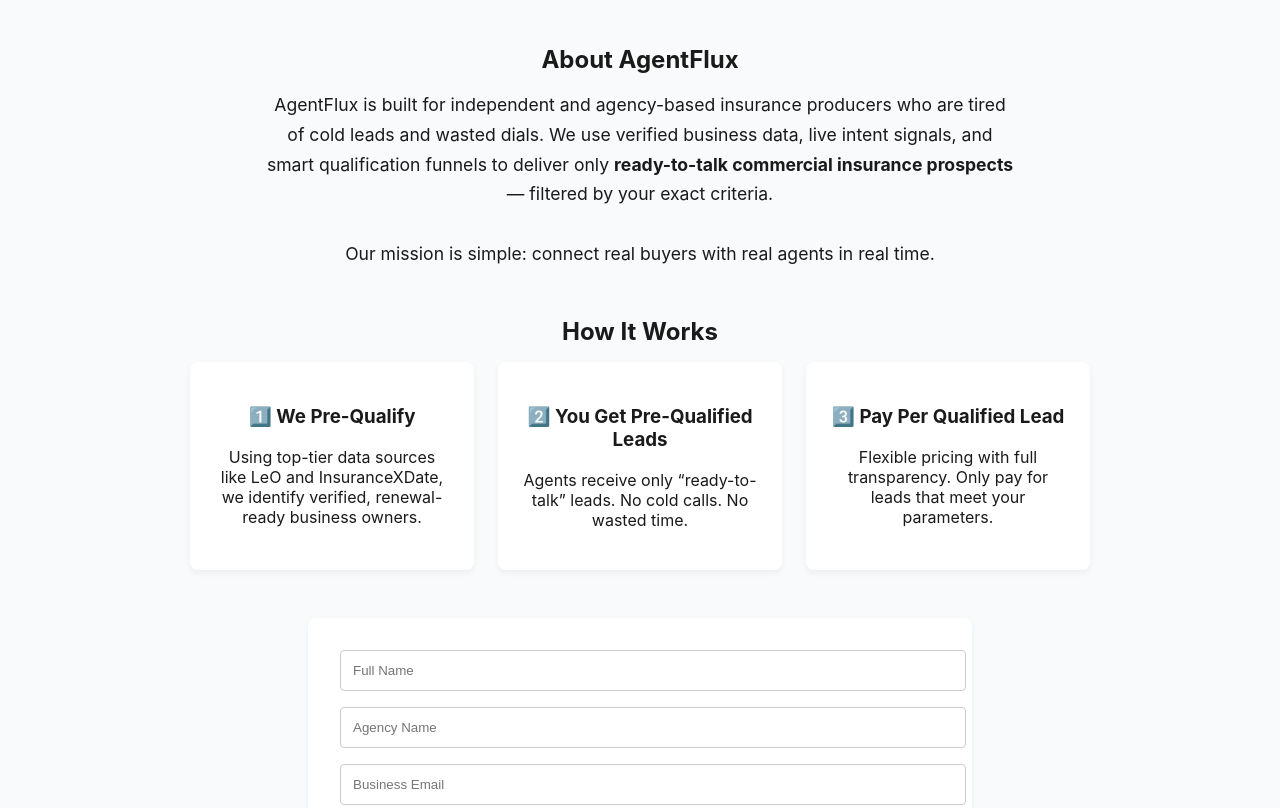
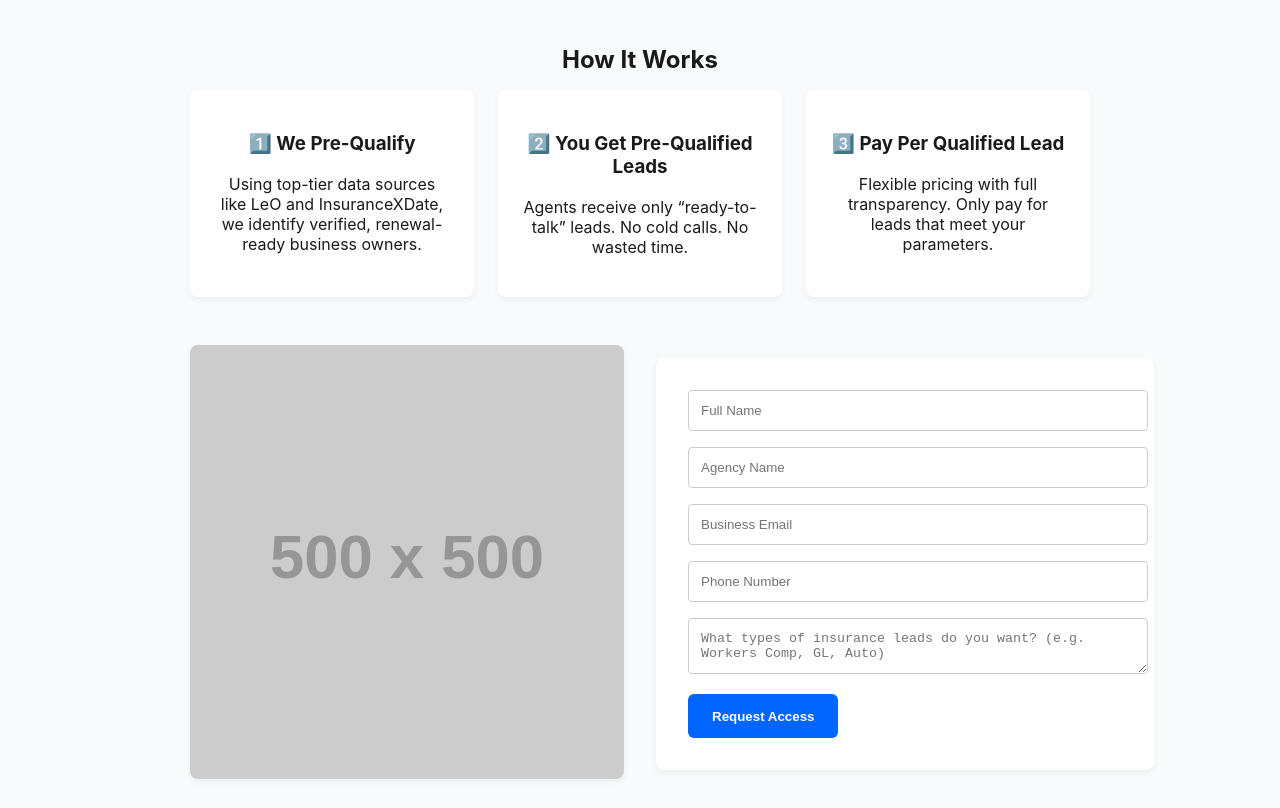
Before and after one commit to theshoppinggenies-png/agentflow, a website: page index.html in a window 1280 px wide. Shown: the part 404-1212 px from the top of the page. Drawn offline with Linux system fonts and the light colour scheme; placeholder pictures from the web are drawn by us.

Commit message:
Update index.html

```diff
--- a/index.html
+++ b/index.html
@@ -46,11 +46,13 @@
       text-decoration: underline;
     }
 
+    /* HERO SECTION WITH IMAGE */
     .hero {
       text-align: center;
       padding: 5rem 1rem;
-      background: linear-gradient(to bottom right, var(--primary), var(--secondary));
       color: var(--text-light);
+      background: linear-gradient(to bottom right, rgba(0,102,255,0.85), rgba(0,75,181,0.85)),
+        url('https://via.placeholder.com/1600x800?text=Insurance+Agent+on+Call') center/cover no-repeat;
     }
 
     .hero h1 {
@@ -102,13 +104,30 @@
       box-shadow: 0 3px 6px rgba(0,0,0,0.05);
     }
 
+    /* FORM WITH IMAGE */
+    .form-container {
+      display: grid;
+      grid-template-columns: repeat(auto-fit, minmax(300px, 1fr));
+      gap: 2rem;
+      align-items: center;
+    }
+
     form {
       background: #fff;
       padding: 2rem;
       border-radius: 8px;
       box-shadow: 0 3px 6px rgba(0,0,0,0.05);
-      max-width: 600px;
-      margin: 0 auto;
+      width: 100%;
+    }
+
+    .form-image {
+      text-align: center;
+    }
+
+    .form-image img {
+      width: 100%;
+      border-radius: 8px;
+      box-shadow: 0 3px 6px rgba(0,0,0,0.05);
     }
 
     input, textarea {
@@ -167,17 +186,6 @@
   <a href="#form" class="cta-btn">Get Qualified Leads</a>
 </section>
 
-<section id="about" class="section">
-  <h2>About AgentFlux</h2>
-  <p style="text-align:center; max-width:750px; margin:0 auto; font-size:1.1rem; line-height:1.7;">
-    AgentFlux is built for independent and agency-based insurance producers who are tired of cold leads and wasted dials.
-    We use verified business data, live intent signals, and smart qualification funnels to deliver only
-    <strong>ready-to-talk commercial insurance prospects</strong> — filtered by your exact criteria.
-    <br><br>
-    Our mission is simple: connect real buyers with real agents in real time.
-  </p>
-</section>
-
 <section id="how" class="section">
   <h2>How It Works</h2>
   <div class="steps">
@@ -197,16 +205,19 @@
 </section>
 
 <section id="form" class="section">
-  <!-- Formspree setup -->
+  <div class="form-container">
+    <div class="form-image">
+      <img src="https://via.placeholder.com/500x500?text=Insurance+Agent+Making+a+Call" alt="Insurance Agent Making a Call">
+    </div>
     <form action="https://hook.us2.make.com/rxu8cuvmll42rt4scbquoi6cus83tkuh" method="POST">
       <input type="text" name="name" placeholder="Full Name" required />
       <input type="text" name="agency" placeholder="Agency Name" required />
       <input type="email" name="email" placeholder="Business Email" required />
-  <input type="tel" name="phone" placeholder="Phone Number" pattern="[0-9+()\- ]{7,}" required />
+      <input type="tel" name="phone" placeholder="Phone Number" required />
       <textarea name="message" placeholder="What types of insurance leads do you want? (e.g. Workers Comp, GL, Auto)" required></textarea>
       <button type="submit">Request Access</button>
     </form>
-
+  </div>
   <script>
     const form = document.querySelector("form");
     form.addEventListener("submit", async (e) => {
@@ -224,15 +235,11 @@
       }
     });
   </script>
-
-
 </section>
-
 
 <section id="legal" class="section">
   <h2>Legal</h2>
   <p><a href="privacy.html">Privacy Policy</a> | <a href="terms.html">Terms & Conditions</a> | <a href="earnings.html">Earnings Disclaimer</a></p>
-
 </section>
 
 <footer>
```
Lines whose indentation alone changed are shown as unchanged.
